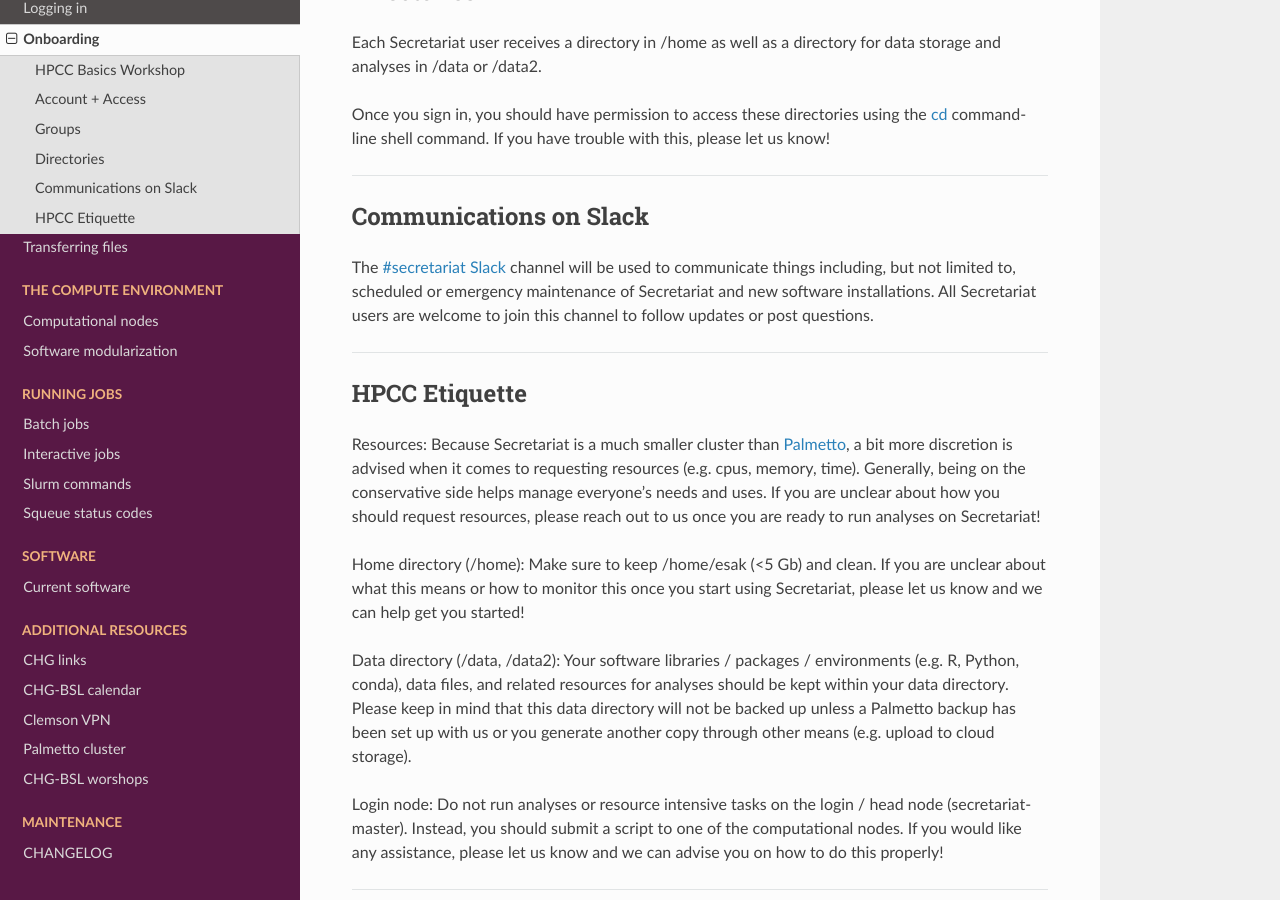
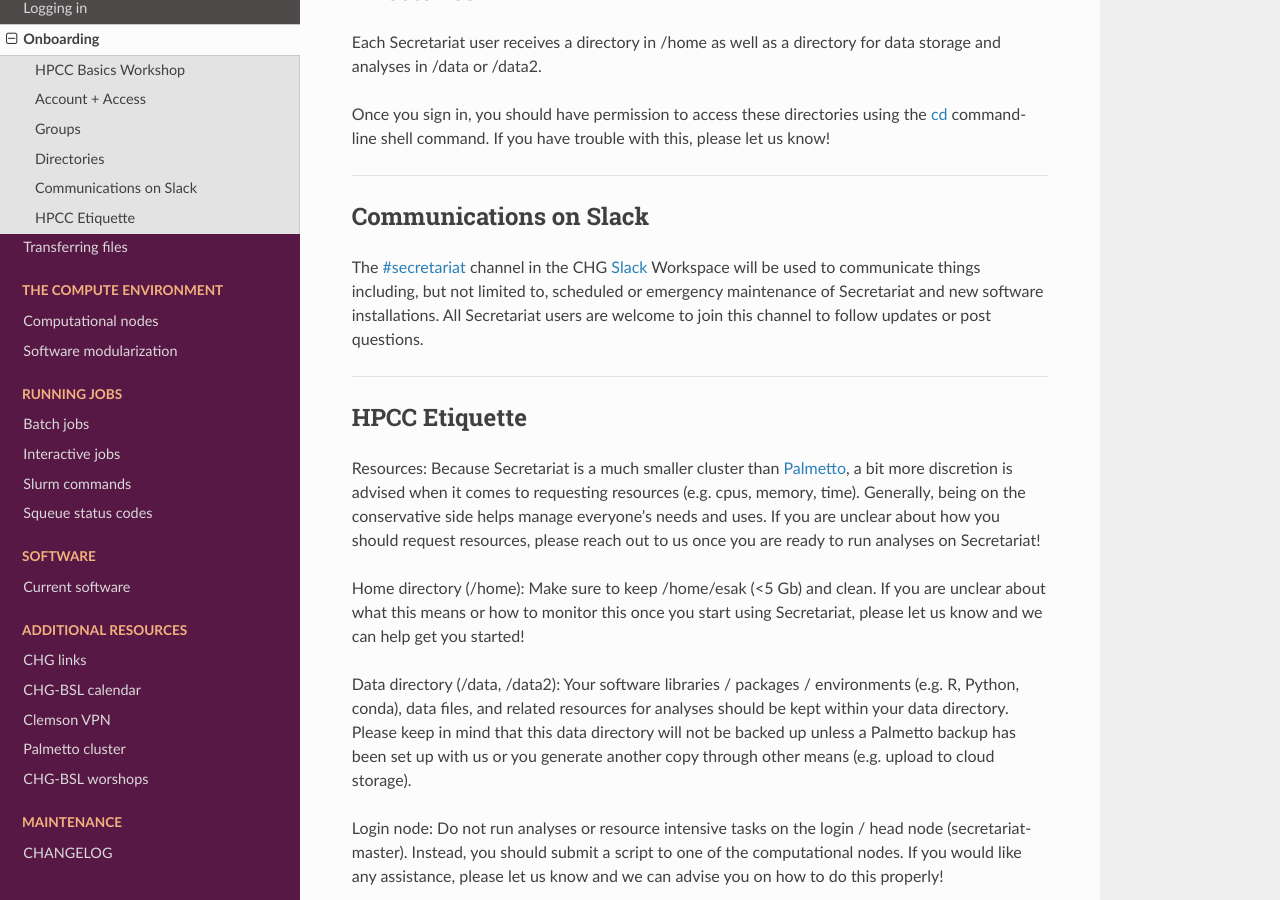
Before and after one commit to amalgamaria/secretariat, a Sphinx documentation site: the page built from docs/access/onboard.rst, in a window 1280 px wide and 900 px high, scrolled down 1006 px. Built offline with Sphinx 7.4.7 and the Read the Docs theme 2.0.0, drawn with Linux system fonts in a browser that asks for light colours; pages that are not in the unit, such as notebooks, are missing from menus.

Commit message:
Add italics; Rephase communications section

```diff
--- a/docs/access/onboard.rst
+++ b/docs/access/onboard.rst
@@ -20,7 +20,7 @@
 
 ``ssh -X [username]@secretariat-master.clemson.edu``
 
-	Insert your own username in the place of [username] – you do not need the brackets.
+	*Insert your own username in the place of [username] – you do not need the brackets.*
 
 You may also connect to Secretariat via Open OnDemand internet browser (e.g. `https://secretariat-master`_), similar to `Palmetto's setup`_.
 
@@ -47,7 +47,7 @@
 Communications on Slack
 #######################
 
-The `#secretariat`_ `Slack`_ channel will be used to communicate things including, but not limited to, scheduled or emergency maintenance of Secretariat and new software installations. All Secretariat users are welcome to join this channel to follow updates or post questions.
+The `#secretariat`_ channel in the CHG `Slack`_ Workspace will be used to communicate things including, but not limited to, scheduled or emergency maintenance of Secretariat and new software installations. All Secretariat users are welcome to join this channel to follow updates or post questions.
 
 ----
 
```
